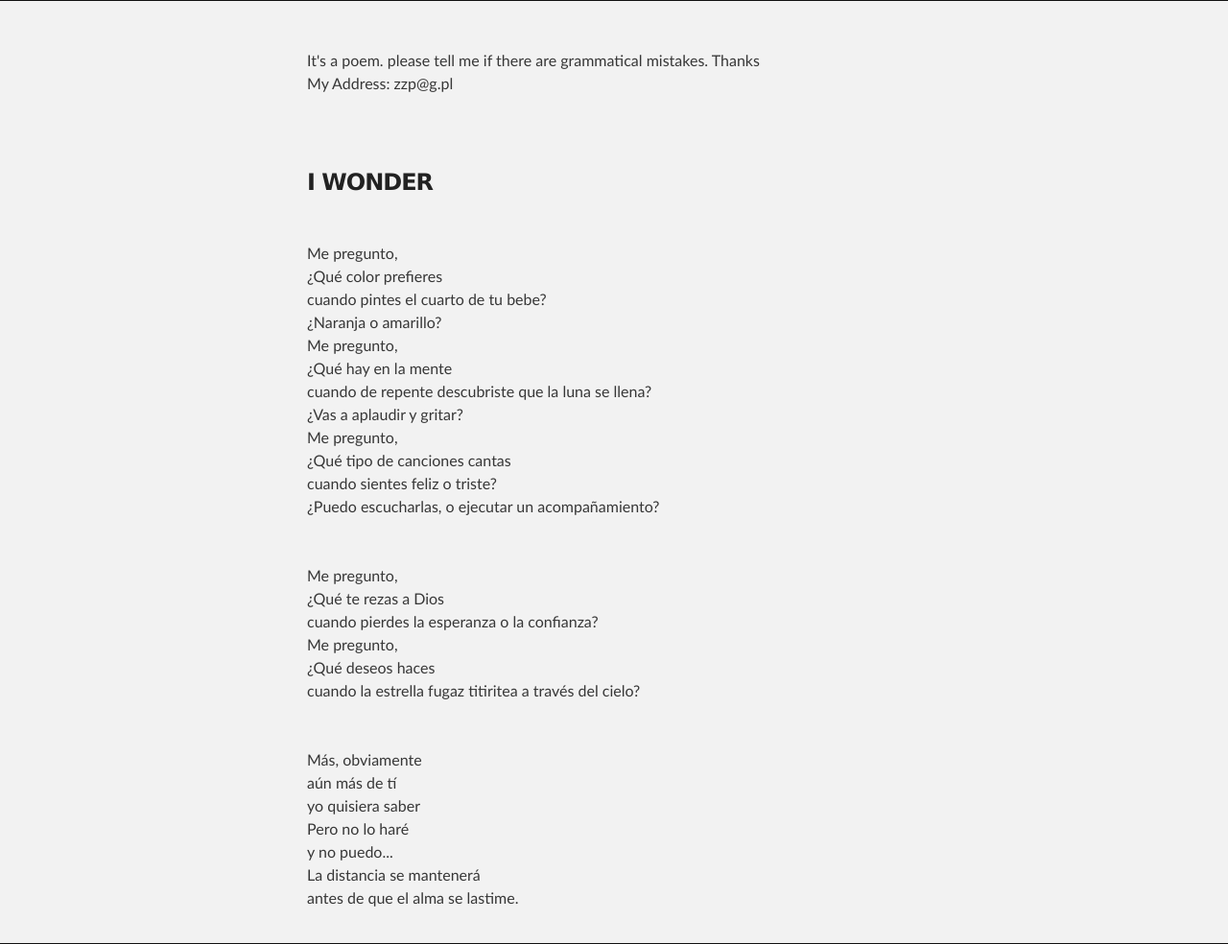
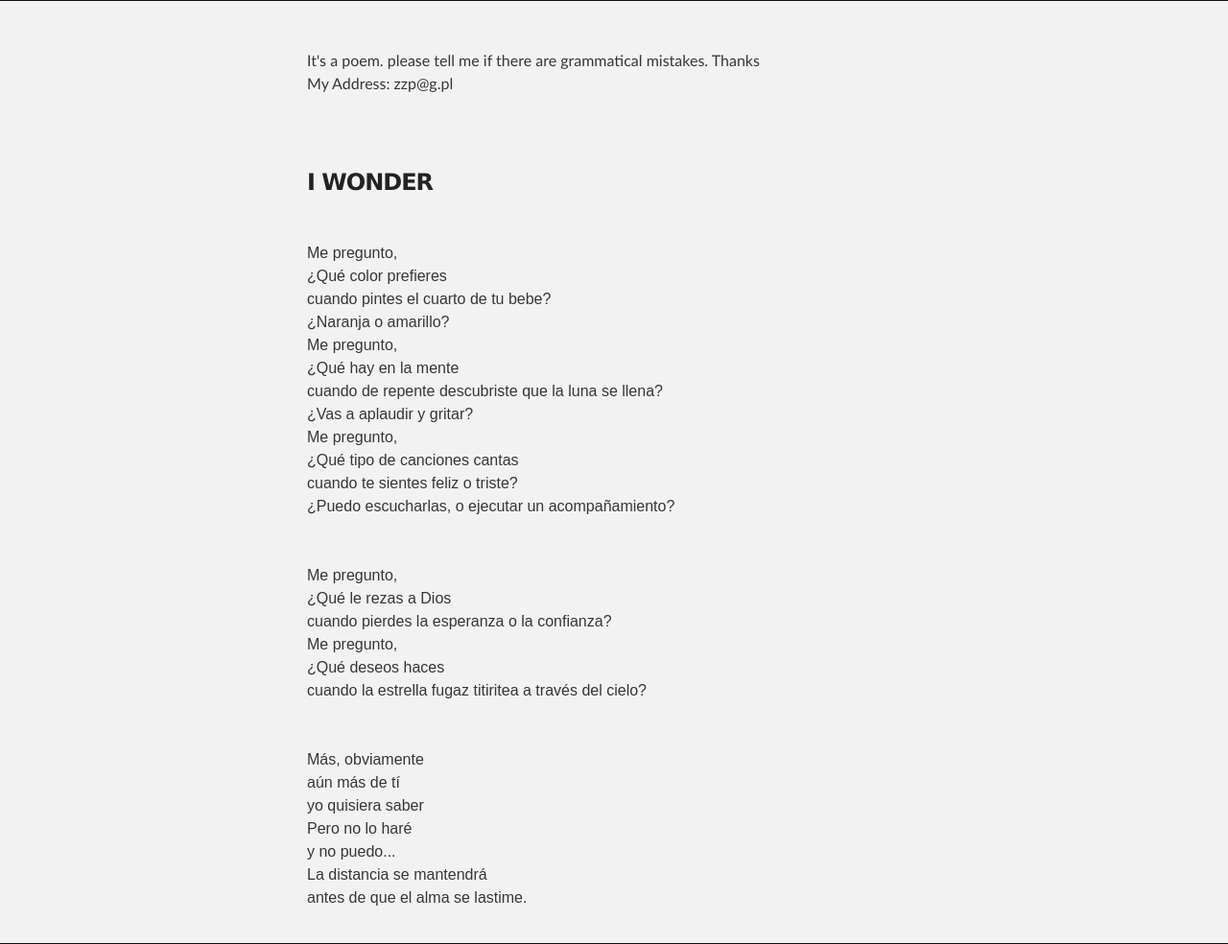
Before and after one commit to chouandrew/chouandrew.github.io, a PHP site: page /poema.html in a window 1280 px wide. Shown: the whole page at 96% size. Run offline with PHP 8.4, Linux system fonts and the light colour scheme.

Commit message:
poem change

```diff
--- a/poema.html
+++ b/poema.html
@@ -18,7 +18,7 @@
 <h3>I WONDER</h3>
 <br>
 
-<p>
+<p class="poems">
 Me pregunto,
 <br>¿Qué color prefieres
 <br>cuando pintes el cuarto de tu bebe?
@@ -29,11 +29,11 @@ Me pregunto,
 <br>¿Vas a aplaudir y gritar?
 <br>Me pregunto,
 <br>¿Qué tipo de canciones cantas
-<br>cuando sientes feliz o triste?
+<br>cuando te sientes feliz o triste?
 <br>¿Puedo escucharlas, o ejecutar un acompañamiento?
 <br><br>
 <br>Me pregunto,
-<br>¿Qué te rezas a Dios
+<br>¿Qué le rezas a Dios
 <br>cuando pierdes la esperanza o la confianza?
 <br>Me pregunto,
 <br>¿Qué deseos haces
@@ -45,7 +45,7 @@ Me pregunto,
 <br>yo quisiera saber
 <br>Pero no lo haré
 <br>y no puedo...
-<br>La distancia se mantenerá
+<br>La distancia se mantendrá
 <br>antes de que el alma se lastime.
 </p>
 </section>
--- a/stylesheets/stylesheet.css
+++ b/stylesheets/stylesheet.css
@@ -269,6 +269,10 @@ Full-Width Styles
   margin: 0 auto;
 }
 
+.poems{
+font-family: 'Century Gothic', CenturyGothic, AppleGothic, sans-serif;
+}
+
 #forkme_banner {
   display: block;
   position: absolute;
```
